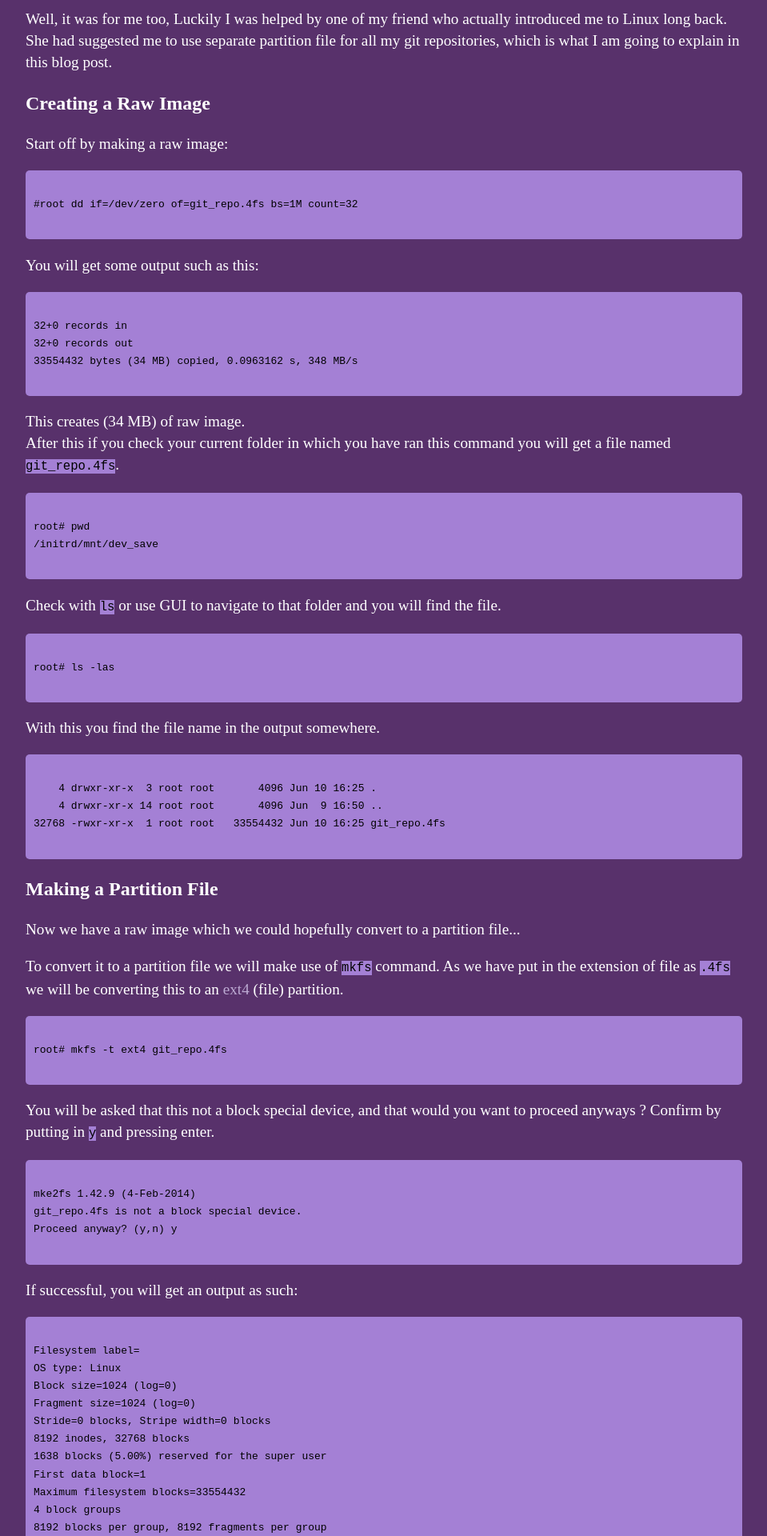
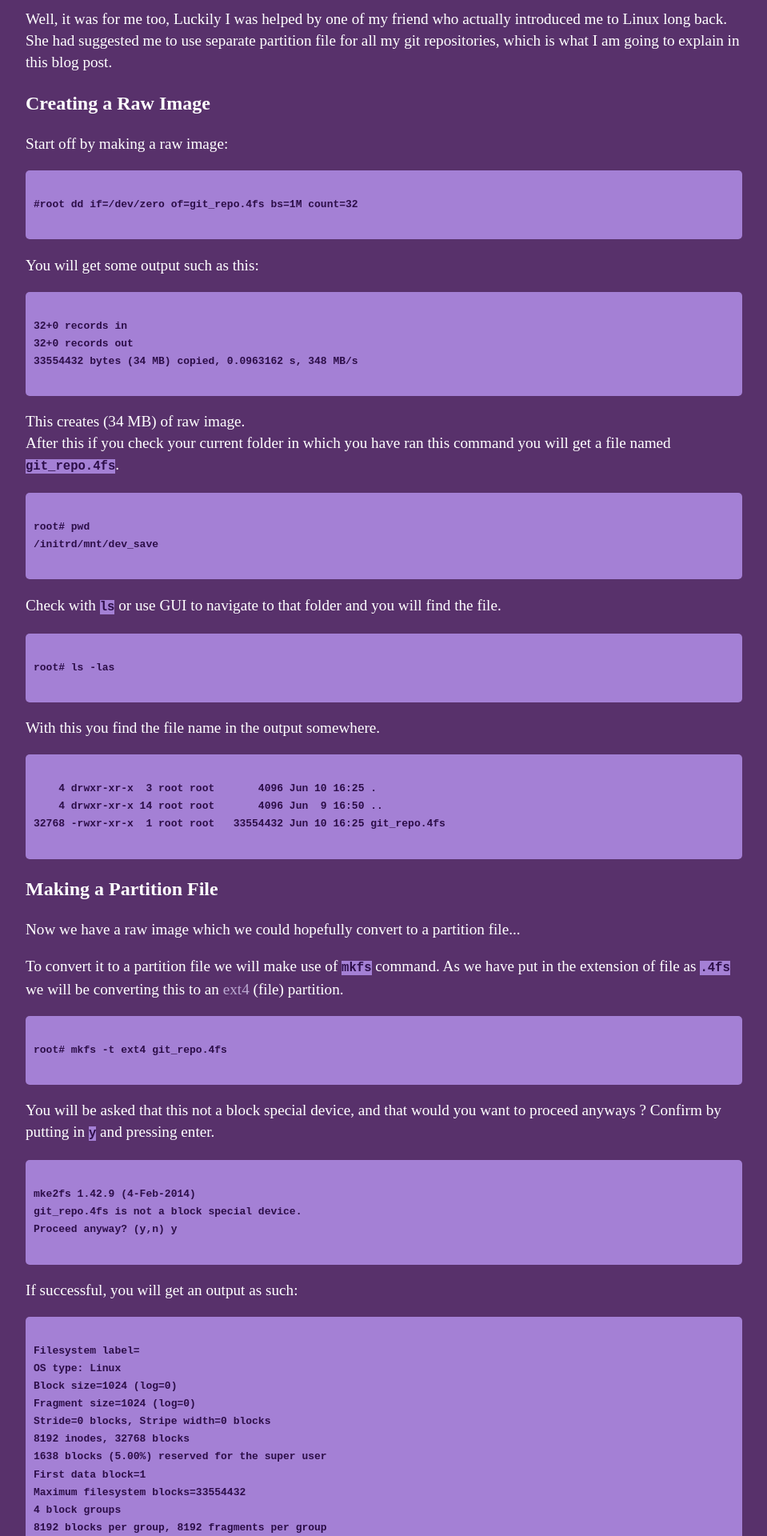
Before and after one commit to Mr-Kumar-Abhishek/Mr-Kumar-Abhishek.github.io, a Jekyll site: the page built from _posts/2016-06-11-how-to-properly-maintain-local-clones-of-git-repositories-in-linux.md, in a window 1280 px wide. Shown: the part 712-2632 px from the top of the page at 80% size, without its empty margins (160-1119 px from the left). Built offline with Jekyll 4.4.1, drawn with Linux system fonts in a browser that asks for light colours; comment, search, counter and statistics services are not loaded.

Commit message:
adjusted code colors

```diff
--- a/css/main.css
+++ b/css/main.css
@@ -74,5 +74,6 @@
 
 code {
     background-color: #A480D5;
-    color: #000;
+    color: #2C0E48;
+    font-weight: bold;
 }
```
